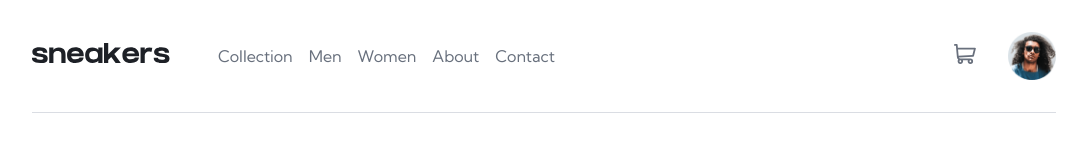
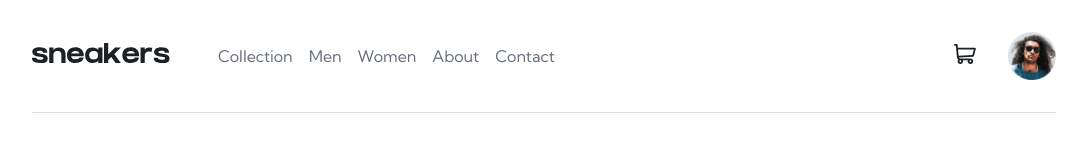
Before and after one commit to AryanTy20/Frontend-Ecommerce-landing, a React (Vite) app: page / in a window 1280 px wide. In both pictures the pointer is over the icon 1061 px from the left and 53 px from the top of the page. Shown: the top 160 px of the page, without its empty margins (96-1183 px from the left). Built offline with nearby package versions, Linux system fonts and the light colour scheme.

Commit message:
style: :lipstick: cart hover style

```diff
--- a/src/components/Header/style.scss
+++ b/src/components/Header/style.scss
@@ -69,8 +69,11 @@
         fill: #69707d;
         transition: fill 0.3s;
       }
-      &:hover,
+
       &:focus svg {
+        fill: $Veryvarkblue;
+      }
+      &:hover svg {
         fill: $Veryvarkblue;
       }
 
```
